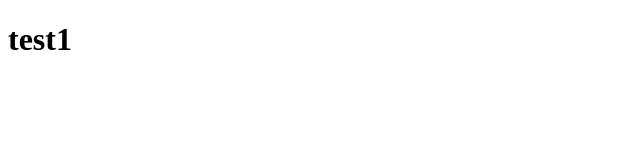
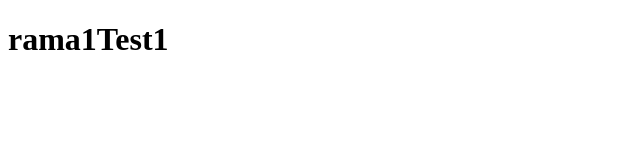
Before and after one commit to luisherdeth2020/testGit, a plain HTML site: page index.html in a window 1280 px wide. Shown: the whole page, without its empty margins (0-640 px from the left). Drawn offline with Linux system fonts and the light colour scheme.

Commit message:
test de prueba rama1 - rama1Test1

```diff
--- a/index.html
+++ b/index.html
@@ -6,6 +6,6 @@
     <title>Test Git</title>
 </head>
 <body>
-    <h1>test1</h1>
+    <h1>rama1Test1</h1>
 </body>
 </html>
```
